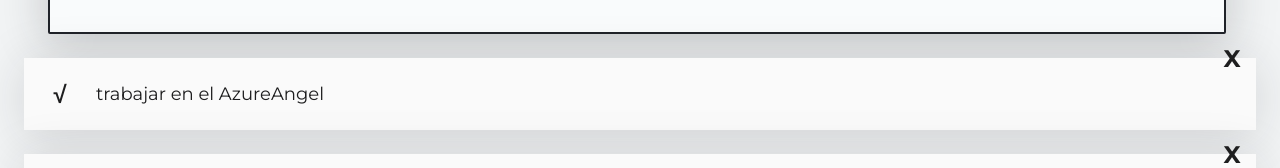
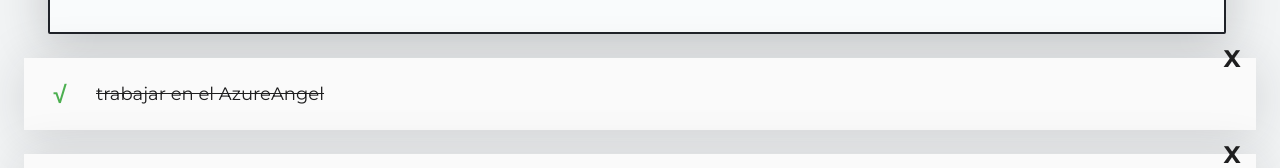
Before and after one commit to slacksky/intro-react, a React (Create React App) app: page / in a window 1280 px wide. Shown: the part 161-329 px from the top of the page. Built offline with nearby package versions, Linux system fonts and the light colour scheme.

Commit message:
added filter to the todo list

```diff
--- a/src/App.js
+++ b/src/App.js
@@ -7,25 +7,54 @@
 //import logo from './logo.svg';
 //import './App.css';
 
-const todos= [
-  {text: 'trabajar en el AzureAngel', completed: false},
+const defaultTodos= [
+  {text: 'trabajar en el AzureAngel', completed: true},
   {text: 'tunear  motor electrico', completed: true},
   {text: 'instalar extensor de rango', completed: false}
 ];
 
 
 function App() {
+  const [todos, setTodos]= React.useState(defaultTodos);
+  const  [searchValue, setSearchValue] = React.useState('');
+
+  const completedTodos = todos.filter(todo => !!todo.completed ).length;
+  const totalTodos = todos.length;
+
+  let searchedTodos = [];
+
+  if (!searchValue.length >= 1 ){
+
+    searchedTodos=todos;
+
+  }else{
+
+    searchedTodos = todos.filter(todo => {
+      const todoText = todo.text.toLowerCase();
+      const searchText = searchValue.toLowerCase();
+      return todoText.includes(searchText);
+    });
+
+
+  }
+
+
   return (
     <React.Fragment>
 
-      <TodoCounter />
+      <TodoCounter
+        total={totalTodos}
+        completed={completedTodos}
+      />
 
-
-      <TodoSearch />
+      <TodoSearch
+        searchValue={searchValue}
+        setSearchValue={setSearchValue}
+      />
 
 
       <TodoList>
-      {todos.map(todo => (
+      {searchedTodos.map(todo => (
         <TodoItem
         key={todo.text}
         text={todo.text}
--- a/src/TodoCounter.js
+++ b/src/TodoCounter.js
@@ -3,9 +3,9 @@
 import './TodoCounter.css';
 
 
-function TodoCounter() {
+function TodoCounter({ total, completed }) {
     return (
-    <h2  className="TodoCounter">Completaste 2 de 3 TODOs</h2>
+    <h2  className="TodoCounter">Completaste {completed} de {total} TODOs</h2>
     );
 }
 
--- a/src/TodoSearch.js
+++ b/src/TodoSearch.js
@@ -3,9 +3,9 @@
 
 
 
-function TodoSearch() {
+function TodoSearch({searchValue, setSearchValue}) {
 
-    const [searchValue, setSearchValue] = React.useState('');
+
 
     const onSearchValueChange = (event) => {
         console.log(event.target.value);
@@ -13,15 +13,13 @@
     };
 
 
-    return([
+    return(
         <input
             className="TodoSearch"
             placeholer="azureAngel"
             value={searchValue}
             onChange={onSearchValueChange}
-        />,
-        <p>{searchValue}</p>
-    ]
+        />
     );
 
 }
```
